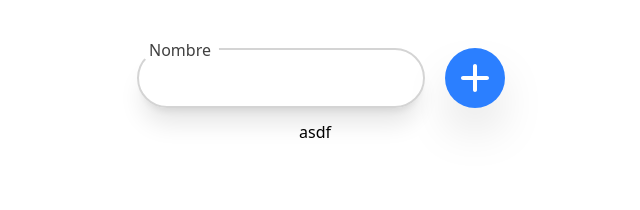
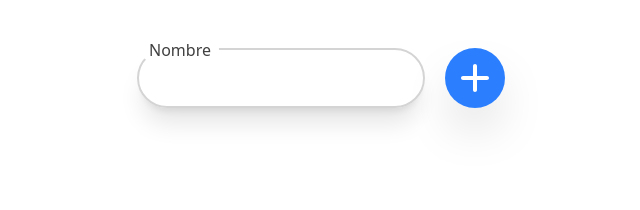
Before and after one commit to Fhueth/TaskBoard, a Vue app: page / in a window 1280 px wide. Shown: the top 210 px of the page, without its empty margins (325-965 px from the left). Built offline with nearby package versions, Linux system fonts and the light colour scheme.

Commit message:
añadido funcion para enviar la tarea recibida

```diff
--- a/src/App.vue
+++ b/src/App.vue
@@ -1,12 +1,16 @@
 <script setup lang="ts">
+import { ref } from 'vue';
 import Form from './components/Form.vue';
 import ToDoTaskList from './components/ToDoTaskList.vue';
 
+const data = ref<string>('');
+const setTask = (title: string)=> {
+    data.value = title;
+}
 </script>
 
 
 <template>
-    <Form/>
-    <p class="w-fit text-black mt-20">asdf</p>
-    <ToDoTaskList/>
+    <Form @title="setTask"/>
+    <ToDoTaskList class="mt-20" :title="data"/>
 </template>
```
